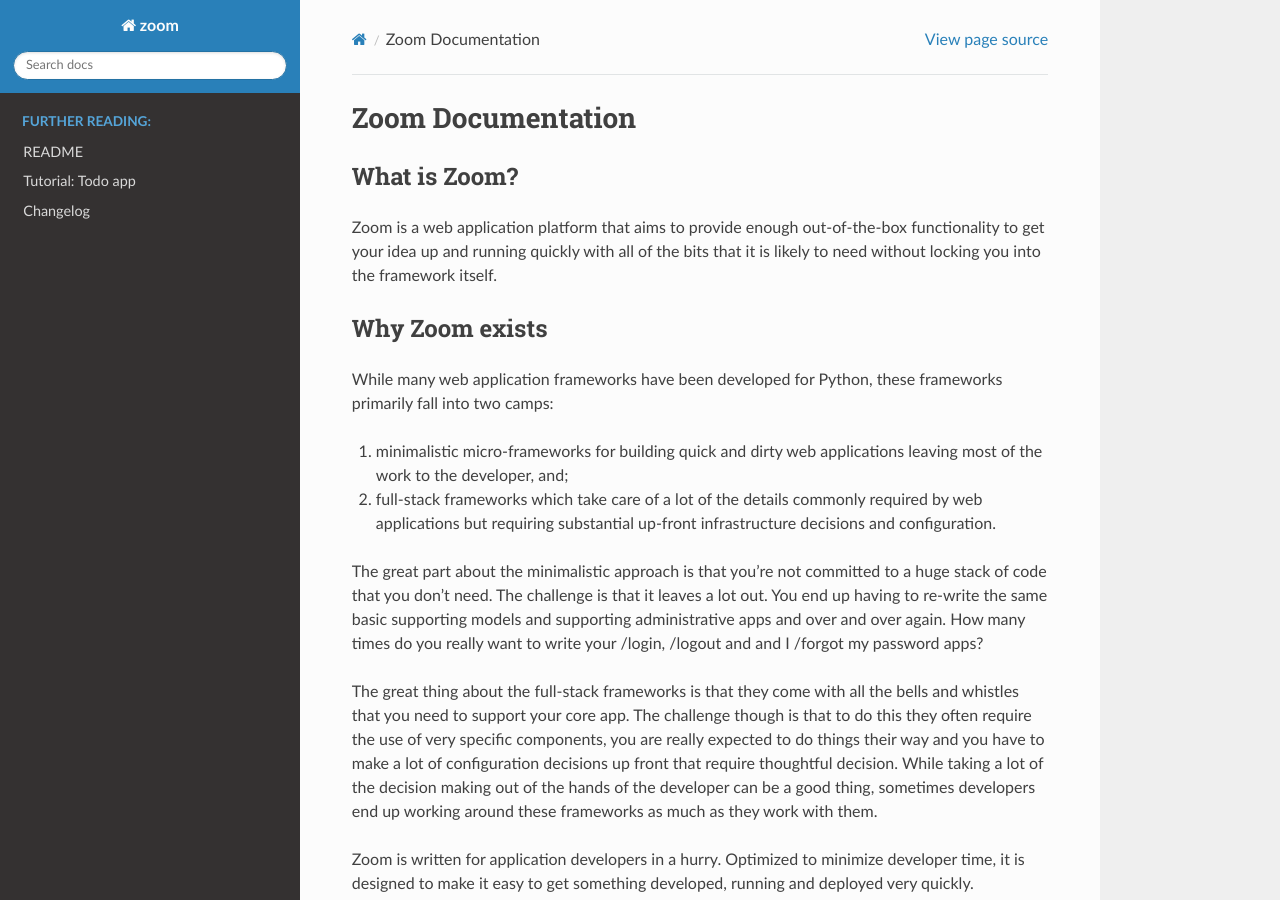
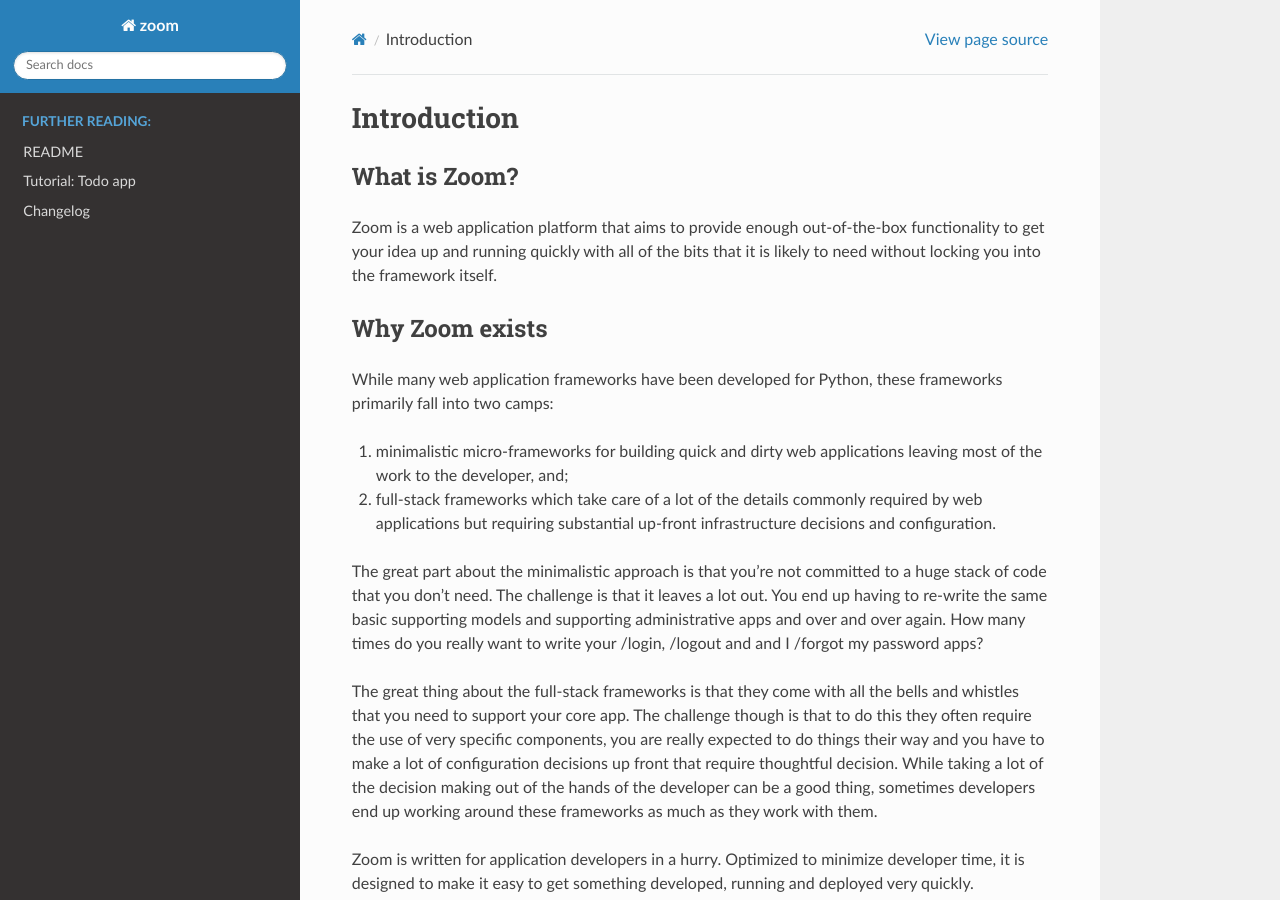
Before and after one commit to dsilabs/zoom, a Sphinx documentation site: the page built from docs/source/index.rst, in a window 1280 px wide and 900 px high. Built offline with Sphinx 7.4.7 and the Read the Docs theme 2.0.0, drawn with Linux system fonts in a browser that asks for light colours.

Commit message:
udpate docs

```diff
--- a/docs/source/index.rst
+++ b/docs/source/index.rst
@@ -1,8 +1,5 @@
-Zoom Documentation
-==================
-
-
-
+Introduction
+============
 
 What is Zoom?
 ^^^^^^^^^^^^^
```
